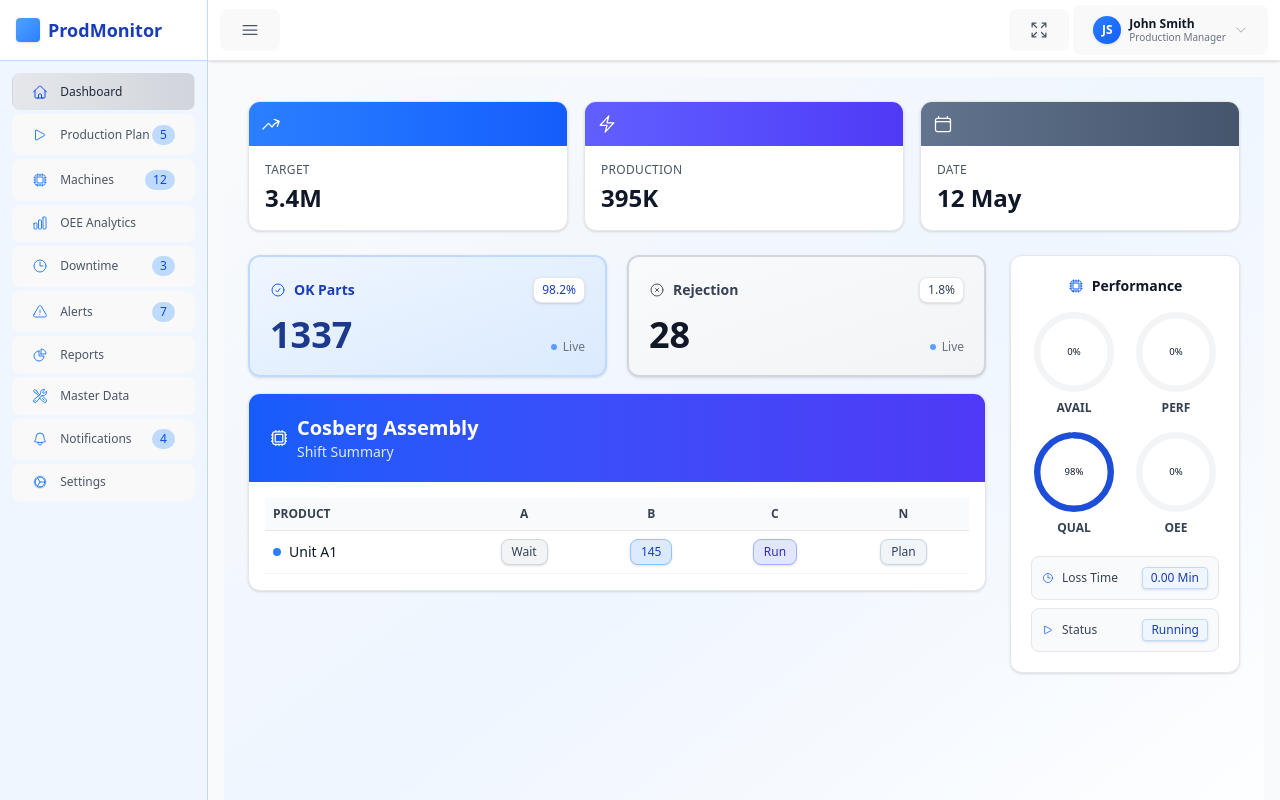
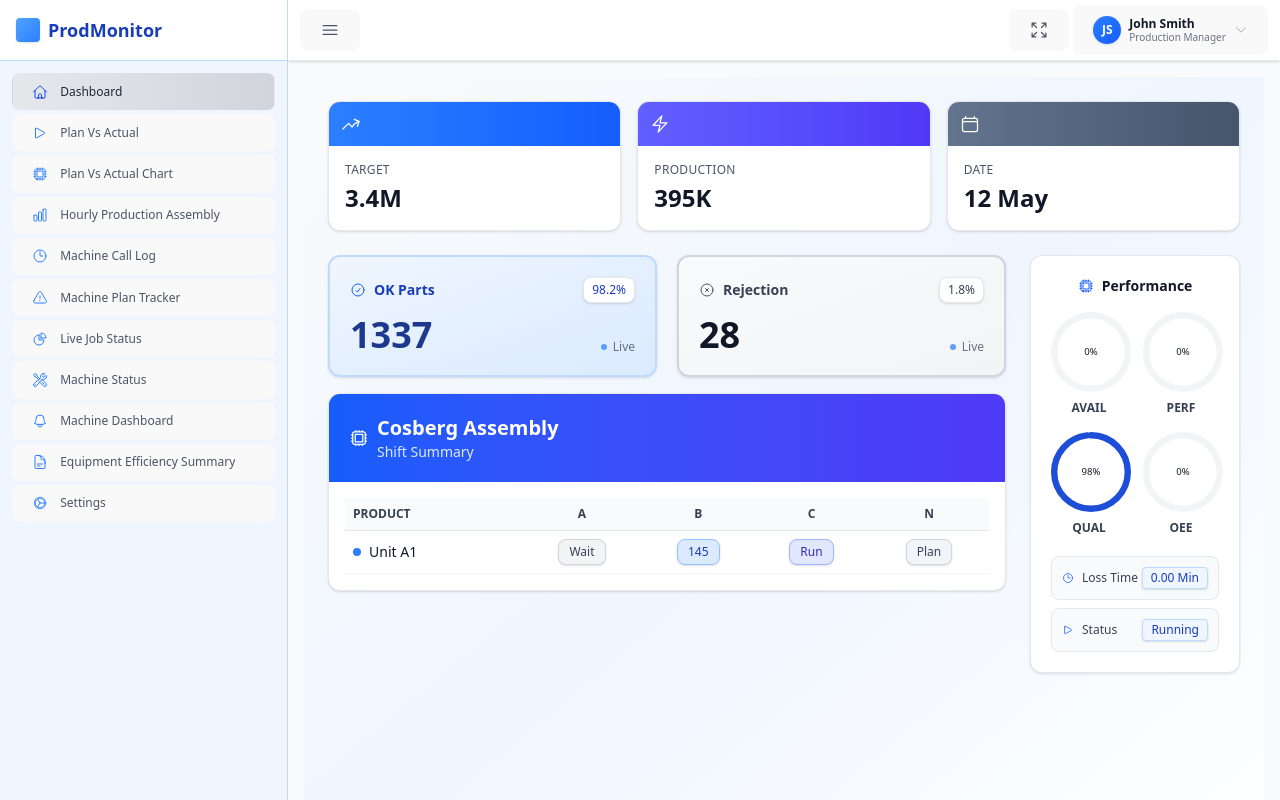
Before and after one commit to AmitMondal22/productionMonitoringSystem, a React (Vite) app: page /dashboard in a window 1280 px wide. Built offline with nearby package versions, Linux system fonts and the light colour scheme.

Commit message:
sidebar updated

```diff
--- a/components/common/Sidebar.jsx
+++ b/components/common/Sidebar.jsx
@@ -1,4 +1,5 @@
-import React, { useState } from 'react';
+import React from 'react';
+import { useNavigate, useLocation } from 'react-router-dom';
 import {
   HomeIcon,
   ChartBarIcon,
@@ -14,23 +15,33 @@ import {
 } from '@heroicons/react/24/outline';
 
 const Sidebar = () => {
-  const [activeItem, setActiveItem] = useState('Dashboard');
+  const navigate = useNavigate();
+  const location = useLocation();
 
   const menuItems = [
-    { icon: HomeIcon, label: 'Dashboard', count: null },
-    { icon: PlayIcon, label: 'Production Plan', count: 5 },
-    { icon: CpuChipIcon, label: 'Machines', count: 12 },
-    { icon: ChartBarIcon, label: 'OEE Analytics', count: null },
-    { icon: ClockIcon, label: 'Downtime', count: 3 },
-    { icon: ExclamationTriangleIcon, label: 'Alerts', count: 7 },
-    { icon: ChartPieIcon, label: 'Reports', count: null },
-    { icon: WrenchScrewdriverIcon, label: 'Master Data', count: null },
-    { icon: BellIcon, label: 'Notifications', count: 4 },
-    { icon: CogIcon, label: 'Settings', count: null },
+    { icon: HomeIcon, label: 'Dashboard', path: '/dashboard' },
+    { icon: PlayIcon, label: 'Plan Vs Actual', path: '/planactual' },
+    { icon: CpuChipIcon, label: 'Plan Vs Actual Chart', path: '/graphview' },
+    { icon: ChartBarIcon, label: 'Hourly Production Assembly', path: '/hourlyassembly' },
+    { icon: ClockIcon, label: 'Machine Call Log', path: '/machine-call-log' },
+    { icon: ExclamationTriangleIcon, label: 'Machine Plan Tracker', path: '/machine-plan-tracker' },
+    { icon: ChartPieIcon, label: 'Live Job Status', path: '/live-job-status' },
+    { icon: WrenchScrewdriverIcon, label: 'Machine Status', path: '/machine-status' },
+    { icon: BellIcon, label: 'Machine Dashboard', path: '/machine-dashboard' },
+    { icon: DocumentTextIcon, label: 'Equipment Efficiency Summary', path: '/equipmentefficencysummery' },
+    { icon: CogIcon, label: 'Settings', path: '/settings' },
   ];
 
+  const isActive = (path) => {
+    return location.pathname === path;
+  };
+
+  const handleNavigation = (path) => {
+    navigate(path);
+  };
+
   return (
-    <div className="bg-blue-50 h-screen w-52 shadow-sm border-r border-blue-200 transition-all duration-300">
+    <div className="bg-blue-50 h-screen w-72 shadow-sm border-r border-blue-200 transition-all duration-300">
       {/* Logo */}
       <div className="p-4 border-b border-blue-200 bg-white">
         <div className="flex items-center space-x-2">
@@ -44,16 +55,16 @@ const Sidebar = () => {
         {menuItems.map((item, index) => (
           <button
             key={index}
-            onClick={() => setActiveItem(item.label)}
+            onClick={() => handleNavigation(item.path)}
             className={`w-full flex items-center justify-between px-3 py-2.5 text-sm font-medium rounded-lg transition-all duration-200 ${
-              activeItem === item.label
+              isActive(item.path)
                 ? 'bg-gradient-to-r from-gray-200 to-gray-300 text-gray-800 border border-gray-400'
                 : 'bg-transparent text-gray-600 hover:bg-gray-100 hover:text-gray-700'
             }`}
           >
             <div className="flex items-center space-x-3">
               <item.icon className={`h-4 w-4 ${
-                activeItem === item.label
+                isActive(item.path)
                   ? 'text-blue-700'
                   : 'text-blue-500 group-hover:text-blue-600'
               }`} />
@@ -62,7 +73,7 @@ const Sidebar = () => {
 
             {item.count && (
               <span className={`px-2 py-0.5 text-xs font-medium rounded-full ${
-                activeItem === item.label
+                isActive(item.path)
                   ? 'bg-white text-blue-800 shadow-sm'
                   : 'bg-blue-200 text-blue-700'
               }`}>
--- a/src/Routes/Route.jsx
+++ b/src/Routes/Route.jsx
@@ -7,13 +7,12 @@ import Layout from "../../components/common/Layout";
 
 import Dashboard from "../pages/Dashboard/Dashboard";
 
-import Graphview from "../pages/GraphView/Graphview";
+import Graphview from "../pages/Graphview/Graphview";
 import Hourlyassembly from "../pages/Hourlyassembly/Hourlyassembly";
 import PlanActual from "../pages/Planactual/Planactual";
 import Equipmentefficencysummery from "../pages/Equipmentefficencysummery/Equipmentefficencysummery";
 import MachineCallLog from "../pages/Machinecalllog/MachineCallLog";
-
-import MachinePlanTracker from "../pages/Machineplantracker/Machineplantracker";
+import MachinePlanTracker from "../pages/Machineplantracker/MachinePlanTracker";
 import LiveJobStatus from "../pages/LiveJobStatus/LiveJobStatus";
 import MachineStatusDashboard from "../pages/MachineStatusDashbord/MachineStatusDashboard";
 import MachineDashboard from "../pages/MachineDashboard/MachineDashboard";
--- a/src/pages/MachineDashboard/MachineDashboard.jsx
+++ b/src/pages/MachineDashboard/MachineDashboard.jsx
@@ -151,7 +151,7 @@ const MachineDashboard = () => {
   return (
     <div className="p-4 bg-gray-100 min-h-screen">
       <div className="max-w-full mx-auto">
-        <h1 className="text-3xl font-bold text-gray-800 mb-6 text-center">Machine Dashboard</h1>
+        <h1 className="text-lg font-bold text-gray-800 mb-6 text-center">Machine Dashboard</h1>
 
         {/* Machine Grid */}
         <div className="grid grid-cols-1 sm:grid-cols-2 md:grid-cols-3 lg:grid-cols-4 gap-4 mb-6">
--- a/vite.config.js
+++ b/vite.config.js
@@ -5,8 +5,5 @@ import tailwindcss from '@tailwindcss/vite'
 
 // https://vite.dev/config/
 export default defineConfig({
-  plugins: [react()],
-    plugins: [
-    tailwindcss(),
-  ],
+  plugins: [react(), tailwindcss()],
 })
```
